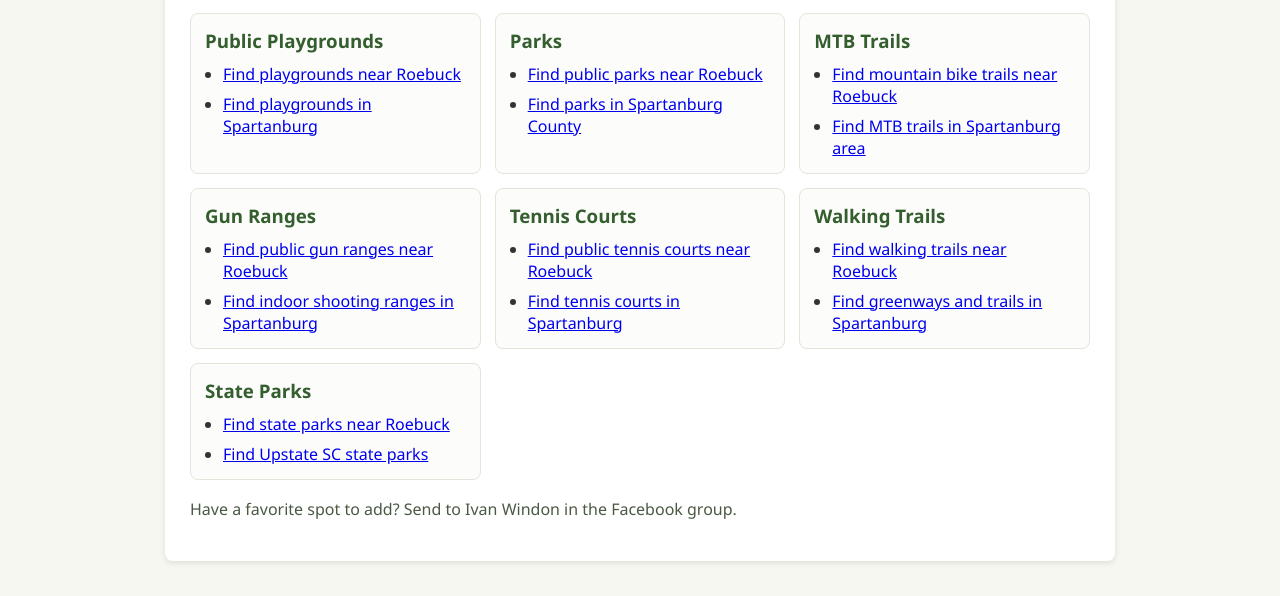
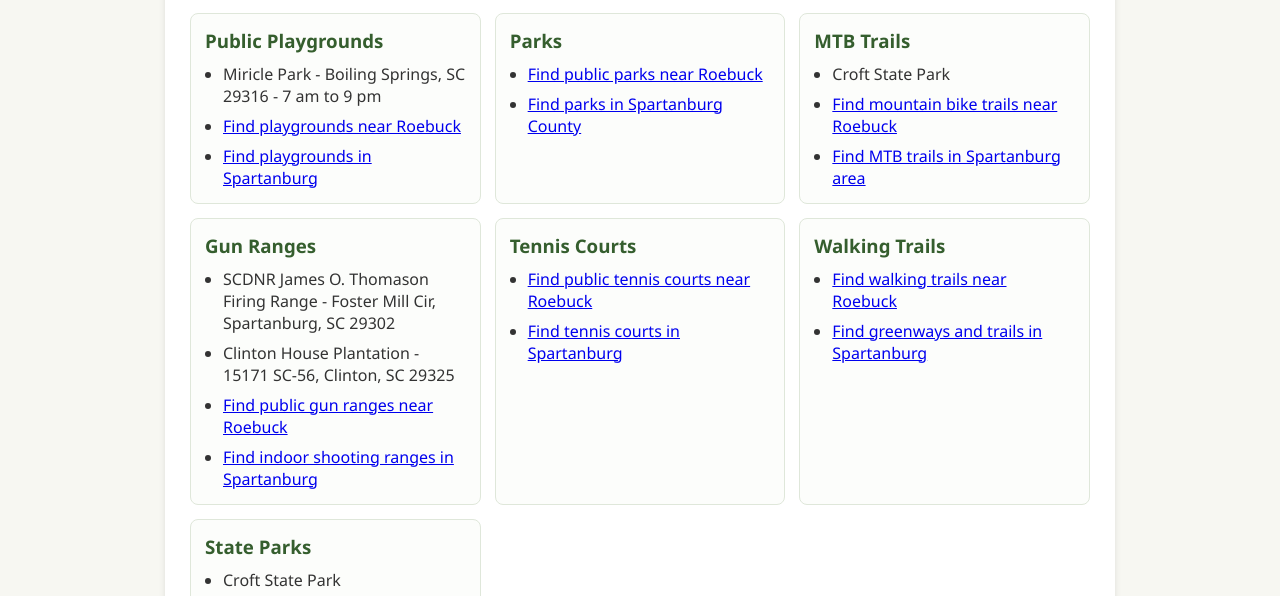
Before and after one commit to iwindon/paddockpoint, a plain HTML site: page amenities.html in a window 1280 px wide. Shown: the part 343-939 px from the top of the page. Drawn offline with Linux system fonts and the light colour scheme.

Commit message:
updated amenities

```diff
--- a/amenities.html
+++ b/amenities.html
@@ -30,6 +30,7 @@
         <article class="amenity-card">
             <h3>Public Playgrounds</h3>
             <ul>
+                <li>Miricle Park - Boiling Springs, SC 29316 - 7 am to 9 pm</li>
                 <li><a href="https://www.google.com/maps/search/public+playgrounds+near+Roebuck+SC" target="_blank" rel="noopener noreferrer">Find playgrounds near Roebuck</a></li>
                 <li><a href="https://www.google.com/maps/search/kids+playground+Spartanburg+SC" target="_blank" rel="noopener noreferrer">Find playgrounds in Spartanburg</a></li>
             </ul>
@@ -46,6 +47,7 @@
         <article class="amenity-card">
             <h3>MTB Trails</h3>
             <ul>
+                <li>Croft State Park</li>
                 <li><a href="https://www.google.com/maps/search/mountain+bike+trails+near+Roebuck+SC" target="_blank" rel="noopener noreferrer">Find mountain bike trails near Roebuck</a></li>
                 <li><a href="https://www.google.com/maps/search/mtb+trails+Spartanburg+SC" target="_blank" rel="noopener noreferrer">Find MTB trails in Spartanburg area</a></li>
             </ul>
@@ -54,6 +56,8 @@
         <article class="amenity-card">
             <h3>Gun Ranges</h3>
             <ul>
+                <li>SCDNR James O. Thomason Firing Range - Foster Mill Cir, Spartanburg, SC 29302</li>
+                <li>Clinton House Plantation - 15171 SC-56, Clinton, SC 29325</li>
                 <li><a href="https://www.google.com/maps/search/public+gun+range+near+Roebuck+SC" target="_blank" rel="noopener noreferrer">Find public gun ranges near Roebuck</a></li>
                 <li><a href="https://www.google.com/maps/search/indoor+shooting+range+Spartanburg+SC" target="_blank" rel="noopener noreferrer">Find indoor shooting ranges in Spartanburg</a></li>
             </ul>
@@ -78,6 +82,7 @@
         <article class="amenity-card">
             <h3>State Parks</h3>
             <ul>
+                <li>Croft State Park</li>
                 <li><a href="https://www.google.com/maps/search/state+parks+near+Roebuck+SC" target="_blank" rel="noopener noreferrer">Find state parks near Roebuck</a></li>
                 <li><a href="https://www.google.com/maps/search/south+carolina+state+parks+upstate" target="_blank" rel="noopener noreferrer">Find Upstate SC state parks</a></li>
             </ul>
```
